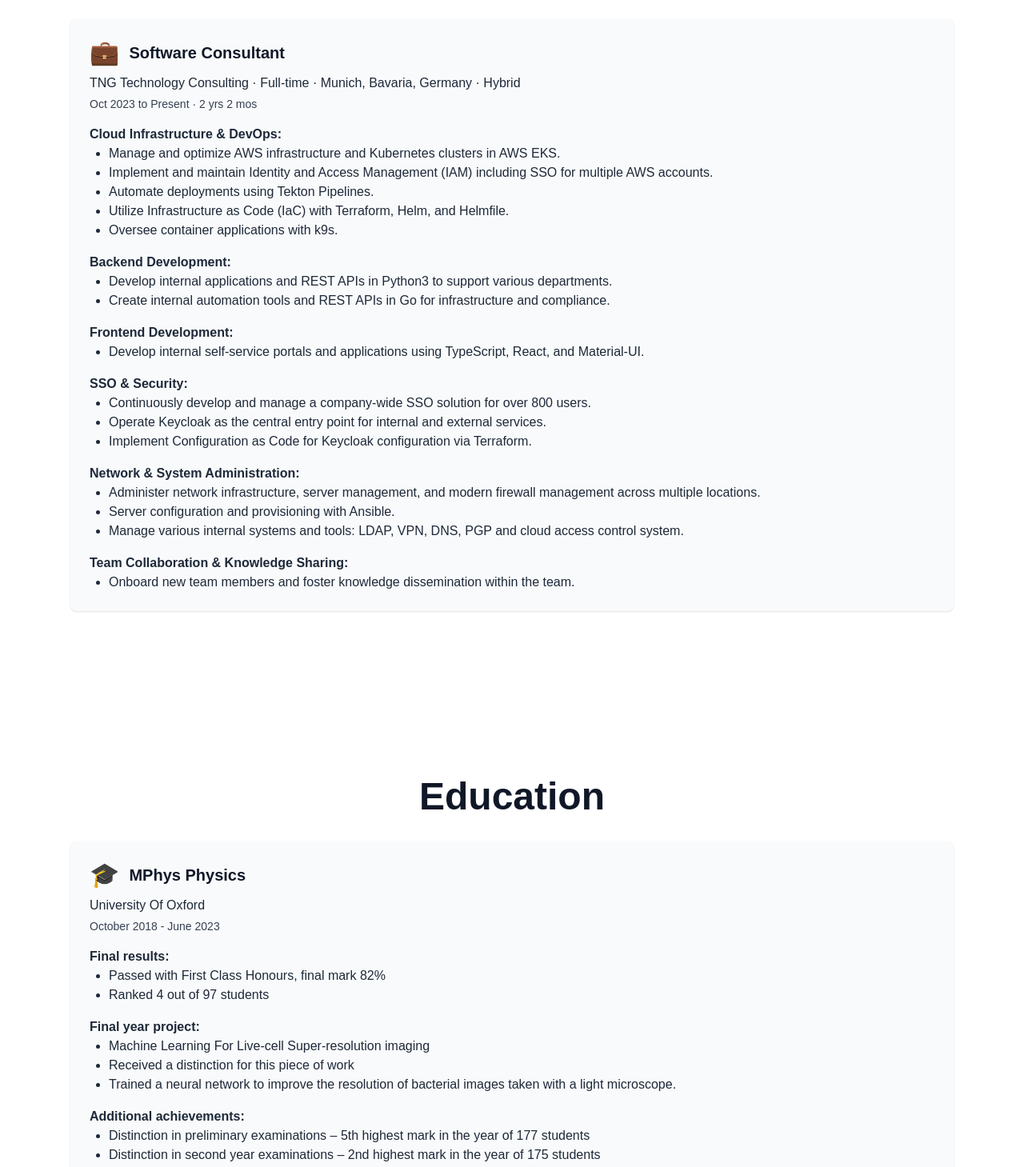
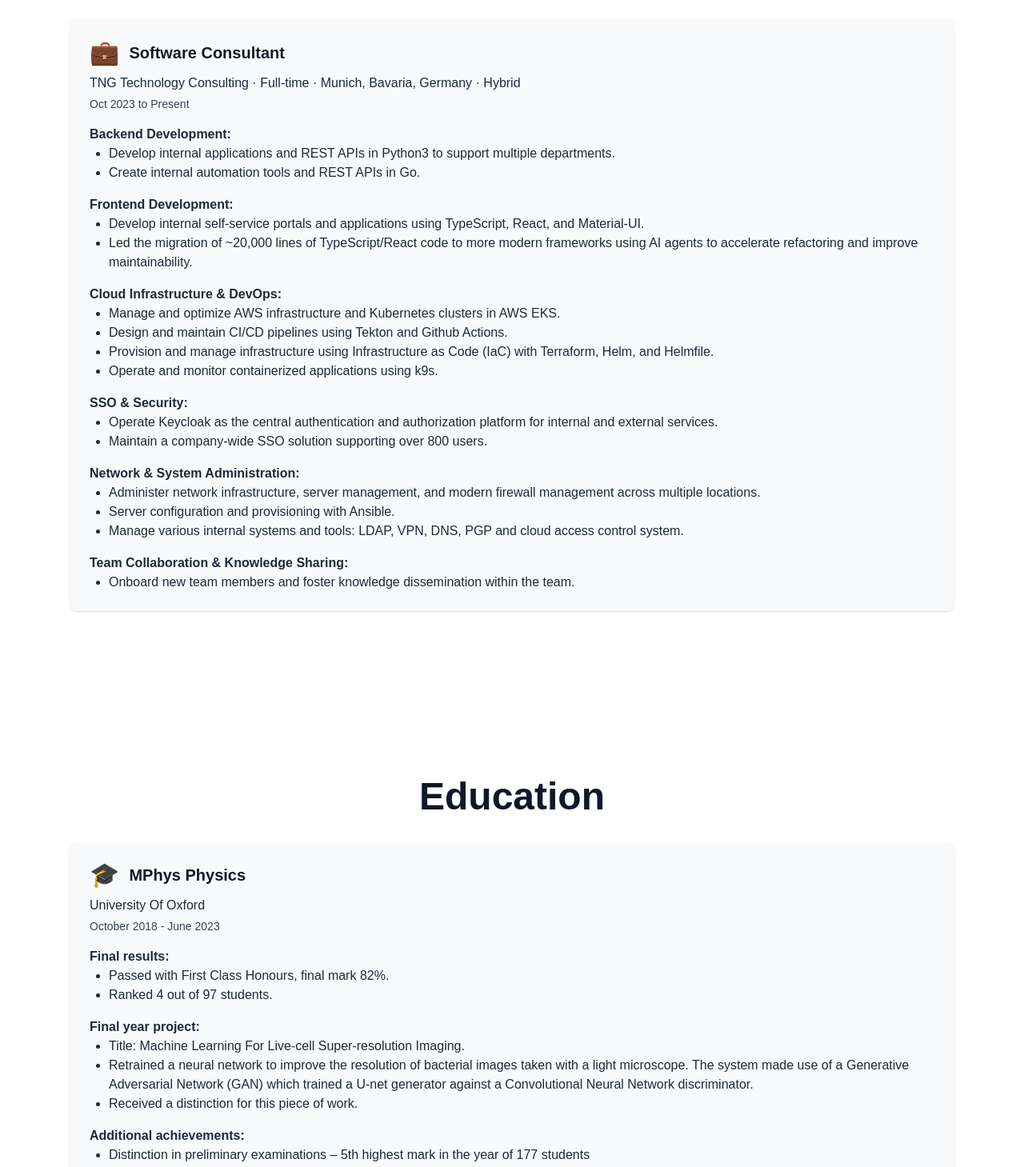
Before and after one commit to absurd-wombat/digital-wombat-website, a Next.js app: page /about-us in a window 1280 px wide. Shown: the part 760-2219 px from the top of the page at 80% size. Built offline with nearby package versions, Linux system fonts and the light colour scheme.

Commit message:
update CV

```diff
--- a/src/app/about-us/page.tsx
+++ b/src/app/about-us/page.tsx
@@ -8,38 +8,37 @@ export default function AboutUsPage() {
       icon: "💼",
       title: "Software Consultant",
       company: "TNG Technology Consulting · Full-time",
-      period: "Oct 2023 to Present · 2 yrs 2 mos",
+      period: "Oct 2023 to Present",
       location: "Munich, Bavaria, Germany · Hybrid",
       details: [
         {
-          category: "Cloud Infrastructure & DevOps",
-          items: [
-            "Manage and optimize AWS infrastructure and Kubernetes clusters in AWS EKS.",
-            "Implement and maintain Identity and Access Management (IAM) including SSO for multiple AWS accounts.",
-            "Automate deployments using Tekton Pipelines.",
-            "Utilize Infrastructure as Code (IaC) with Terraform, Helm, and Helmfile.",
-            "Oversee container applications with k9s.",
-          ],
-        },
-        {
           category: "Backend Development",
           items: [
-            "Develop internal applications and REST APIs in Python3 to support various departments.",
-            "Create internal automation tools and REST APIs in Go for infrastructure and compliance.",
+            "Develop internal applications and REST APIs in Python3 to support multiple departments.",
+            "Create internal automation tools and REST APIs in Go.",
           ],
         },
         {
           category: "Frontend Development",
           items: [
             "Develop internal self-service portals and applications using TypeScript, React, and Material-UI.",
+            "Led the migration of ~20,000 lines of TypeScript/React code to more modern frameworks using AI agents to accelerate refactoring and improve maintainability.",
+          ],
+        },
+        {
+          category: "Cloud Infrastructure & DevOps",
+          items: [
+            "Manage and optimize AWS infrastructure and Kubernetes clusters in AWS EKS.",
+            "Design and maintain CI/CD pipelines using Tekton and Github Actions.",
+            "Provision and manage infrastructure using Infrastructure as Code (IaC) with Terraform, Helm, and Helmfile.",
+            "Operate and monitor containerized applications using k9s.",
           ],
         },
         {
           category: "SSO & Security",
           items: [
-            "Continuously develop and manage a company-wide SSO solution for over 800 users.",
-            "Operate Keycloak as the central entry point for internal and external services.",
-            "Implement Configuration as Code for Keycloak configuration via Terraform.",
+            "Operate Keycloak as the central authentication and authorization platform for internal and external services.",
+            "Maintain a company-wide SSO solution supporting over 800 users.",
           ],
         },
         {
@@ -70,25 +69,25 @@ export default function AboutUsPage() {
         {
           category: "Final results",
           items: [
-            "Passed with First Class Honours, final mark 82%",
-            "Ranked 4 out of 97 students",
+            "Passed with First Class Honours, final mark 82%.",
+            "Ranked 4 out of 97 students.",
           ],
         },
         {
           category: "Final year project",
           items: [
-            "Machine Learning For Live-cell Super-resolution imaging",
-            "Received a distinction for this piece of work",
-            "Trained a neural network to improve the resolution of bacterial images taken with a light microscope.",
+            "Title: Machine Learning For Live-cell Super-resolution Imaging.",
+            "Retrained a neural network to improve the resolution of bacterial images taken with a light microscope. The system made use of a Generative Adversarial Network (GAN) which trained a U-net generator against a Convolutional Neural Network discriminator.",
+            "Received a distinction for this piece of work.",
           ],
         },
         {
           category: "Additional achievements",
           items: [
             "Distinction in preliminary examinations – 5th highest mark in the year of 177 students",
-            "Distinction in second year examinations – 2nd highest mark in the year of 175 students",
-            'Awarded "The Scott Prize" for performance in the Physics Second Year Examination',
-            "First class in third year examinations – 2nd highest mark in the year of 157 students",
+            "Distinction in second year examinations – 2nd highest mark in the year of 175 students.",
+            'Awarded "The Scott Prize" for performance in the Physics Second Year Examination.',
+            "First class in third year examinations – 2nd highest mark in the year of 157 students.",
             'Awarded "The Gibbs prize" for performance in the MPhys Examination',
           ],
         },
```
